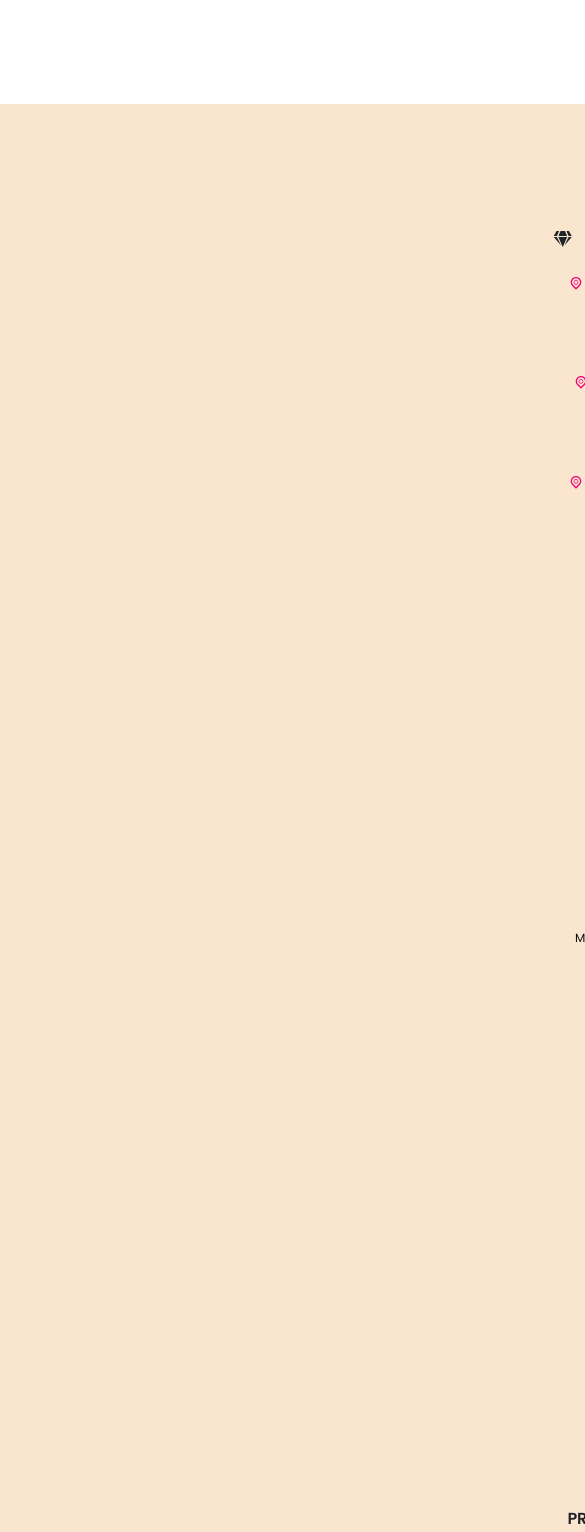
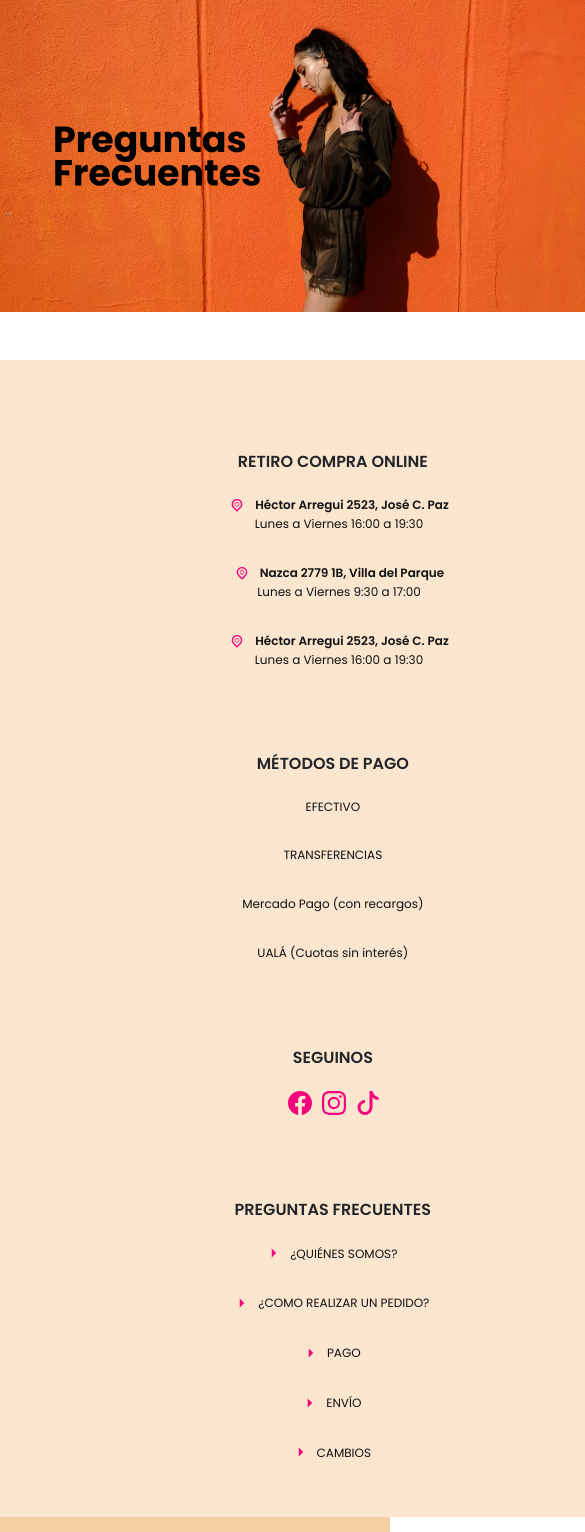
Before and after one commit to lulikwerner/Oly-Indumentaria, a React (Vite) app in the folder oyl/: page /PreguntasFrecuentes in a window 390 px wide. Shown: the top 1532 px of the page, 585 px wide, since content can reach past the window. Built offline with nearby package versions, Linux system fonts and the light colour scheme.

Commit message:
responsive footer

```diff
--- a/oyl/index.html
+++ b/oyl/index.html
@@ -4,11 +4,10 @@
     <meta charset="UTF-8" />
     <link rel="icon" type="image/svg+xml" href="/vite.svg" />
     <link
-      rel="stylesheet"
-      href="https://use.fontawesome.com/releases/v5.15.3/css/all.css"
-      integrity="sha384-9zBgHDfJN5EBH8t9T0YRjmd+LBoT1eRR1WjrjqXAkC4A2dksCQPL9W/YkXJ3Nkhd"
-      crossorigin="anonymous"
-    />
+    rel="stylesheet"
+    href="https://use.fontawesome.com/releases/v5.15.3/css/all.css"
+    crossorigin="anonymous"
+  />
     <meta name="viewport" content="width=device-width, initial-scale=1.0" />
     <title>OYL Indumentaria</title>
     <link rel="preconnect" href="https://fonts.googleapis.com">
--- /dev/null
+++ b/oyl/src/components/FAQS/FAQS.css
@@ -0,0 +1,34 @@
+.imf{
+
+    width:1280px;
+}
+.responsive-image{
+    width:1280px;
+}
+@media (max-width: 1024px) {
+    .imf{
+
+        width:1024px;
+    }
+    .responsive-image{
+        width:1024px;
+    }
+}
+@media (max-width: 768px) {
+    .imf{
+
+        width:768px;
+    }
+    .responsive-image{
+        width:768px;
+    }
+}
+@media (max-width: 640px) {
+    .imf{
+
+        width:640px;
+    }
+    .responsive-image{
+        width:640px;
+    }
+}
--- a/oyl/src/components/FAQS/FAQS.jsx
+++ b/oyl/src/components/FAQS/FAQS.jsx
@@ -1,8 +1,12 @@
-
-
+import React from 'react';
+import Pfrecuentes from '../../../public/assets/img/Pfrecuentes.png'
+import '../FAQS/FAQS.css';
 const FAQS = () => {
   return (
- <h1>hola</h1>
+
+ <div className="imf">
+ <img src={Pfrecuentes} alt="Your Image" className="responsive-image" />
+</div>
   );
 };
 
--- a/oyl/src/components/Footer/Footer.css
+++ b/oyl/src/components/Footer/Footer.css
@@ -14,9 +14,7 @@
     width:1280px;
 }
 .container-f{
-
     background-color: #FAE6CE !important;
-
     margin-bottom: 0%!important ;
 }
 .titR{
@@ -62,12 +60,14 @@ p {
   .text-reset{
     font-size:12px;
   }
+  .text-reset:hover {
+    text-decoration: underline;
+  }
   .metodos-pago {
     margin-top: 10%;
     align-items: center;
     font-size: 16px;
   }
-
 
   .social-icon a {
     margin-right: 10px; /* Adjust the value as per your desired spacing */
@@ -83,7 +83,6 @@ p {
     display: flex;
     height: 53px;
     flex-wrap: wrap;
-    justify-content: center;
     align-items: center;
     position: absolute;
   }
@@ -104,3 +103,85 @@ p {
 
     margin-left: 30%!important;
   }
+  .text{
+    font-size: 12px;
+  }
+/*Media 1024*/
+  @media (max-width: 1024px) {
+  .line-container{
+    width:1024px;
+  }
+  .top-container{
+    width:1024px;
+}
+}
+/*Media 768*/
+@media (max-width: 768px) {
+  .line-container {
+    width: 100%;
+    max-width: 768px;
+
+  }
+.titR {
+  margin-top: 15%;
+}
+  .top-container {
+    width: 100%;
+    max-width: 768px;
+  }
+.custom-preg{
+  margin-left: 80%;
+  margin-top: 10%;
+}
+
+.custom{
+  margin-top: 15%;
+  margin-left: 80%;
+}
+  .custom-h6{
+  margin-left: 80%;
+  margin-top: 5%;
+}
+
+.text{
+  margin-left: 80%;
+  justify-content: center;
+}
+
+.icon-retiro{
+  margin-left: 73%;
+}
+.line-container p {
+  font-size: 12px;
+}
+}
+/*Media 640*/
+@media (max-width: 640px){
+.line-container{
+  width: 100%;
+  max-width: 640px;
+}
+.top-container{
+  width:640px;
+}
+.custom-preg{
+  margin-left: 0%;
+}
+.custom{
+  margin-left: 0%;
+}
+  .custom-h6{
+  margin-left: 0%;
+}
+.text{
+  margin-left: 0%;
+
+}
+.icon-retiro{
+  margin-left: 0%;
+}
+.line-container p {
+  margin-top: -3%;
+  flex-basis: 45%;
+}
+}
--- a/oyl/src/components/Footer/Footer.jsx
+++ b/oyl/src/components/Footer/Footer.jsx
@@ -14,64 +14,56 @@ function Footer() {
       <section className="top-container">
       <div className="containe-f text-center text-md-start mt-5 ">
   <div className="row mt-3 top-container  tit">
-    <div className="col-md-3 col-lg-3 col-xl-3 mx-auto mb-4 ml-auto mr-4">
-              <h6 className="text-uppercase fw-bold mb-4 titR">
-                <i className="fas fa-gem me-3 "></i>RETIRO COMPRA ONLINE</h6>
+    <div className=" col-sm-12 col-md-6 col-lg-3 col-xl-3 mx-auto mb-4 ml-auto mr-4 media">
+              <h6 className="text-uppercase fw-bold mb-4 titR custom">
+               RETIRO COMPRA ONLINE</h6>
               <div className="location-container">
                 <p className="moticon">
-                  <TiLocationOutline className="location-icon" />
-                  <span className="bold-text">Héctor Arregui 2523, José C. Paz</span><br></br>
-                  <span className="time-text">Lunes a Viernes 16:00 a 19:30</span>
+                  <TiLocationOutline className="location-icon icon-retiro" />
+                  <span className="bold-text ">Héctor Arregui 2523, José C. Paz</span><br></br>
+                  <span className="time-text text">Lunes a Viernes 16:00 a 19:30</span>
                 </p>
               </div>
               <div className="location-container">
                 <p className="moticon">
-                  <TiLocationOutline className="location-icon" />
-                  <span className="bold-text">Nazca 2779 1B, Villa del Parque </span><br></br>
-                  <span className="time-text">Lunes a Viernes 9:30 a 17:00</span>
+                  <TiLocationOutline className="location-icon icon-retiro" />
+                  <span className="bold-text ">Nazca 2779 1B, Villa del Parque </span><br></br>
+                  <span className="time-text text">Lunes a Viernes 9:30 a 17:00</span>
                 </p>
               </div>
               <div className="location-container">
                 <p className="moticon">
-                  <TiLocationOutline className="location-icon" />
-                  <span className="bold-text">Héctor Arregui 2523, José C. Paz </span><br></br>
-                  <span className="time-text">Lunes a Viernes 16:00 a 19:30</span>
+                  <TiLocationOutline className="location-icon icon-retiro" />
+                  <span className="bold-text ">Héctor Arregui 2523, José C. Paz </span><br></br>
+                  <span className="time-text text">Lunes a Viernes 16:00 a 19:30</span>
                 </p>
               </div>
 
 
             </div>
-            <div className="col-md- col-lg-3 col-xl-3 mx-auto mb-4">
-              <h6 className="text-uppercase fw-bold mb-4 metodos-pago">
+            <div className=" col-sm-12 col-md-6 col-lg-3 col-xl-3 mx-auto mb-4 media">
+              <h6 className="text-uppercase fw-bold mb-4 metodos-pago custom-h6">
                 <span>MÉTODOS DE PAGO</span></h6>
-              <p>
-                <a className="text-reset">
+              <p className=" text">
                   EFECTIVO
-                </a>
               </p>
-              <p>
-                <a className="text-reset">
+              <p className=" text">
                   TRANSFERENCIAS
-                </a>
               </p>
-              <p>
-                <a className="text-reset">
+              <p className=" text">
                   Mercado Pago (con recargos)
-                </a>
               </p>
-              <p>
-                <a className="text-reset">
+              <p className=" text">
                   UALÁ (Cuotas sin interés)
-                </a>
               </p>
             </div>
-           <div className="col-md-2 col-lg-2 col-xl-2 mx-auto mb-4">
-              <h6 className="text-uppercase fw-bold mb-4 tit">SEGUINOS</h6>
+           <div className=" col-sm-12 col-md-6 col-lg-2 col-xl-2 mx-auto mb-4 media">
+              <h6 className="text-uppercase fw-bold mb-4 tit custom-h6 ">SEGUINOS</h6>
 
 
-              <div className="social-icon">
+              <div className="social-icon text">
                 <a className="social-icon facebook" href="https://www.facebook.com/profile.php?id=100070583535301&mibextid=LQQJ4d">
-                  <BsFacebook className="icon" size={24} />
+                  <BsFacebook className="icon text" size={24} />
                 </a>
                 <a className="social-icon instagram" href="https://www.instagram.com/oyl_indumentariacanchera/">
                   <BsInstagram className="icon" size={24} />
@@ -81,37 +73,37 @@ function Footer() {
                 </a>
               </div>
             </div>
-            <div className="col-md-3 col-lg-3 col-xl-3 mx-auto mb-4 mr-auto">
-              <h6 className="text-uppercase fw-bold mb-4 titR ">PREGUNTAS FRECUENTES</h6>
+            <div className=" col-sm-12 col-md-6 col-lg-3 col-xl-3 mx-auto mb-4 mr-auto media">
+              <h6 className="text-uppercase fw-bold mb-4 titR  custom-preg">PREGUNTAS FRECUENTES</h6>
               <p className="faq-item">
-              <GoTriangleRight className="location-icon" />
+              <GoTriangleRight className="location-icon text" />
                 <Link to={`/PreguntasFrecuentes`} className="text-reset">
                 ¿QUIÉNES SOMOS?
                 </Link>
               </p>
               <p className="faq-item">
-              <GoTriangleRight className="location-icon" />
+              <GoTriangleRight className="location-icon text" />
               <Link to={`/PreguntasFrecuentes`} className="text-reset">
                 ¿COMO REALIZAR UN PEDIDO?
                 </Link>
               </p>
               <p className="faq-item">
-              <GoTriangleRight className="location-icon" />
+              <GoTriangleRight className="location-icon text" />
               <Link to={`/PreguntasFrecuentes`} className="text-reset">
                   PAGO
                   </Link>
               </p>
               <p className="faq-item">
-              <GoTriangleRight className="location-icon" />
+              <GoTriangleRight className="location-icon text" />
               <Link to={`/PreguntasFrecuentes`} className="text-reset">
                   ENVÍO
                   </Link>
               </p>
               <p>
-              <GoTriangleRight className="location-icon" />
+              <GoTriangleRight className="location-icon text" />
               <Link to={`/PreguntasFrecuentes`} className="text-reset">
                   CAMBIOS
-                  </Link>
+                </Link>
               </p>
             </div>
           </div>
--- a/oyl/src/components/ItemList/ItemList.jsx
+++ b/oyl/src/components/ItemList/ItemList.jsx
@@ -2,6 +2,7 @@ import React from 'react';
 import { Card } from 'react-bootstrap';
 import Item from '../Item/Item';
 import '../ItemList/ItemList.css';
+
 
 const ItemList = ({ products }) => {
   return (
```
Also changed, not shown: oyl/public/assets/img/Pfrecuentes.png (added).
